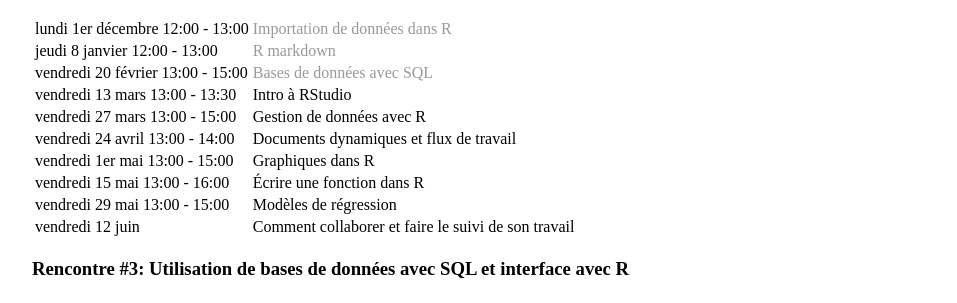
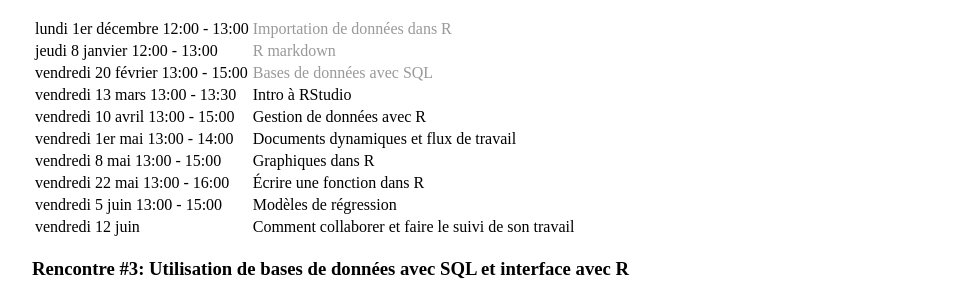
Before and after one commit to dhaine/clinicR, a Jekyll site: the page built from index.html, in a window 1280 px wide and 900 px high, scrolled down 608 px. Shown: the part 152-455 px from the top of the window, without its empty margins (160-1117 px from the left). Built offline with Jekyll 4.4.1, drawn with Linux system fonts in a browser that asks for light colours.

Commit message:
Modify meeting dates.

```diff
--- a/index.html
+++ b/index.html
@@ -39,12 +39,12 @@
       15:00</td> <td><a href="src/20150220-sql-fr.html">Bases de données avec
       SQL</a></td> </tr>
       <tr> <td>vendredi 13 mars 13:00 - 13:30</td> <td>Intro à RStudio</td> </tr>
-      <tr> <td>vendredi 27 mars 13:00 - 15:00</td> <td>Gestion de données avec R</td> </tr>
-      <tr> <td>vendredi 24 avril 13:00 - 14:00</td> <td>Documents dynamiques et
+      <tr> <td>vendredi 10 avril 13:00 - 15:00</td> <td>Gestion de données avec R</td> </tr>
+      <tr> <td>vendredi 1er mai 13:00 - 14:00</td> <td>Documents dynamiques et
       flux de travail</td> </tr>
-      <tr> <td>vendredi 1er mai 13:00 - 15:00</td> <td>Graphiques dans R</td> </tr>
-      <tr> <td>vendredi 15 mai 13:00 - 16:00</td> <td>Écrire une fonction dans R</td> </tr>
-      <tr> <td>vendredi 29 mai 13:00 - 15:00</em></td> <td>Modèles de régression</td> </tr>
+      <tr> <td>vendredi 8 mai 13:00 - 15:00</td> <td>Graphiques dans R</td> </tr>
+      <tr> <td>vendredi 22 mai 13:00 - 16:00</td> <td>Écrire une fonction dans R</td> </tr>
+      <tr> <td>vendredi 5 juin 13:00 - 15:00</em></td> <td>Modèles de régression</td> </tr>
       <tr> <td>vendredi 12 juin</td> <td>Comment collaborer et faire le suivi
       de son travail</td> </tr>
     </table>
```
